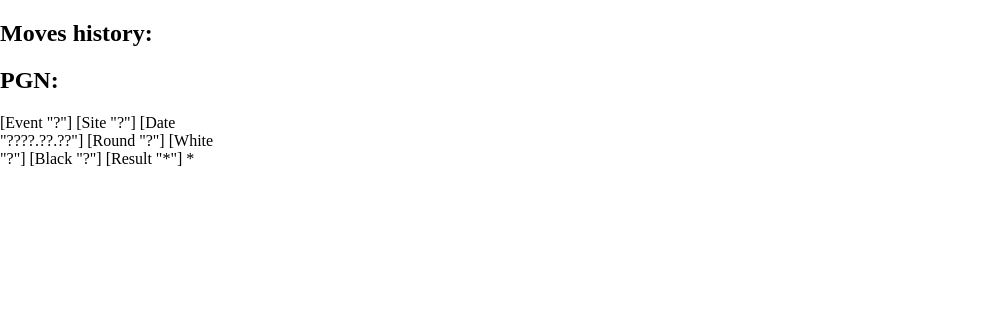
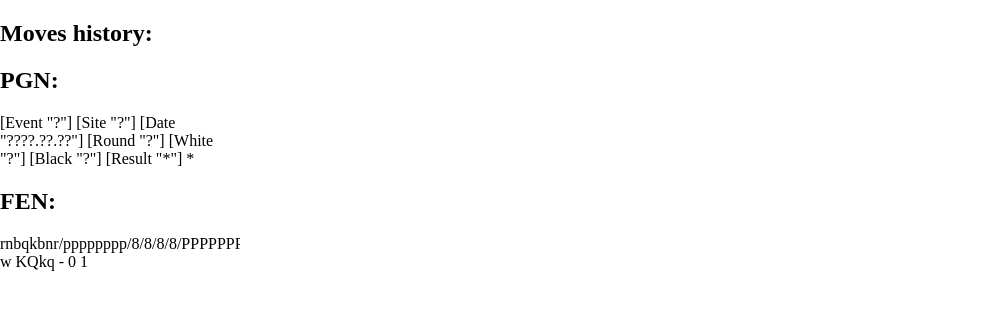
Before and after one commit to darrenjaworski/multiplayer-chess, a React (Create React App) app: page / in a window 1280 px wide. Shown: the top 321 px of the page, without its empty margins (0-983 px from the left). Built offline with nearby package versions, Linux system fonts and the light colour scheme.

Commit message:
show proper on player and history. show fen on history

```diff
--- a/src/presentation/components/GameHistory.tsx
+++ b/src/presentation/components/GameHistory.tsx
@@ -1,7 +1,7 @@
 import styled from "@emotion/styled";
 import type { PieceSymbol } from "chess.js";
 import { useAppSelector } from "../../state-management/hooks";
-import { getHistory, getPGN } from "../../state-management/slices/game";
+import { getFEN, getHistory, getPGN } from "../../state-management/slices/game";
 
 const StyledGameHistory = styled.div`
   position: fixed;
@@ -28,6 +28,7 @@ const PieceToEnglishMap: PieceToEnglish = {
 export const GameHistory = () => {
   const gameHistory = useAppSelector(getHistory);
   const pgn = useAppSelector(getPGN);
+  const fen = useAppSelector(getFEN);
   return (
     <StyledGameHistory>
       <h2>Moves history:</h2>
@@ -51,6 +52,8 @@ export const GameHistory = () => {
       })}
       <h2>PGN:</h2>
       <div data-testid="game-history-pgn">{pgn}</div>
+      <h2>FEN:</h2>
+      <div data-testid="game-history-fen">{fen}</div>
     </StyledGameHistory>
   );
 };
```
Also changed, not shown: 2 other files (tests, documents, lock files or other folders).
